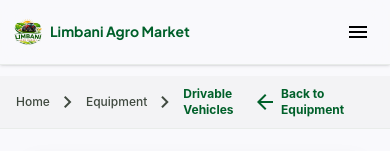
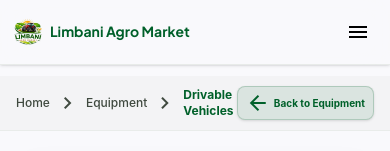
Before and after one commit to Limbani99/Limbani-Agro-Market, a React (Vite) app in the folder LimbaniArgoMarket/: page /drivable-vehicles in a window 390 px wide. Shown: the top 151 px of the page. Built offline with nearby package versions, Linux system fonts and the light colour scheme; no server answers.

Commit message:
Scale down Back to Equipment button size for mobile phone viewports

```diff
--- a/LimbaniArgoMarket/src/page/DrivableVehicles.jsx
+++ b/LimbaniArgoMarket/src/page/DrivableVehicles.jsx
@@ -81,9 +81,10 @@ const DrivableVehicles = () => {
 
                     <Link
                         to="/equipments"
-                        className="inline-flex items-center gap-1 text-xs font-bold text-primary hover:underline"
+                        className="inline-flex items-center gap-1 px-2 py-1 sm:px-3 sm:py-1.5 rounded-lg sm:rounded-xl bg-primary/10 hover:bg-primary text-primary hover:text-on-primary border border-primary/20 hover:border-primary font-bold text-[10px] sm:text-xs transition-all duration-200 shadow-sm active:scale-95 shrink-0"
                     >
-                        <span className="material-symbols-outlined text-sm">arrow_back</span> Back to Equipment
+                        <span className="material-symbols-outlined text-xs sm:text-sm">arrow_back</span>
+                        <span>Back to Equipment</span>
                     </Link>
                 </div>
             </div>
--- a/LimbaniArgoMarket/src/page/NonDrivableVehicles.jsx
+++ b/LimbaniArgoMarket/src/page/NonDrivableVehicles.jsx
@@ -81,9 +81,10 @@ const NonDrivableVehicles = () => {
 
                     <Link
                         to="/equipments"
-                        className="inline-flex items-center gap-1 text-xs font-bold text-secondary hover:underline"
+                        className="inline-flex items-center gap-1 px-2 py-1 sm:px-3 sm:py-1.5 rounded-lg sm:rounded-xl bg-secondary/10 hover:bg-secondary text-secondary hover:text-on-secondary border border-secondary/20 hover:border-secondary font-bold text-[10px] sm:text-xs transition-all duration-200 shadow-sm active:scale-95 shrink-0"
                     >
-                        <span className="material-symbols-outlined text-sm">arrow_back</span> Back to Equipment
+                        <span className="material-symbols-outlined text-xs sm:text-sm">arrow_back</span>
+                        <span>Back to Equipment</span>
                     </Link>
                 </div>
             </div>
```
